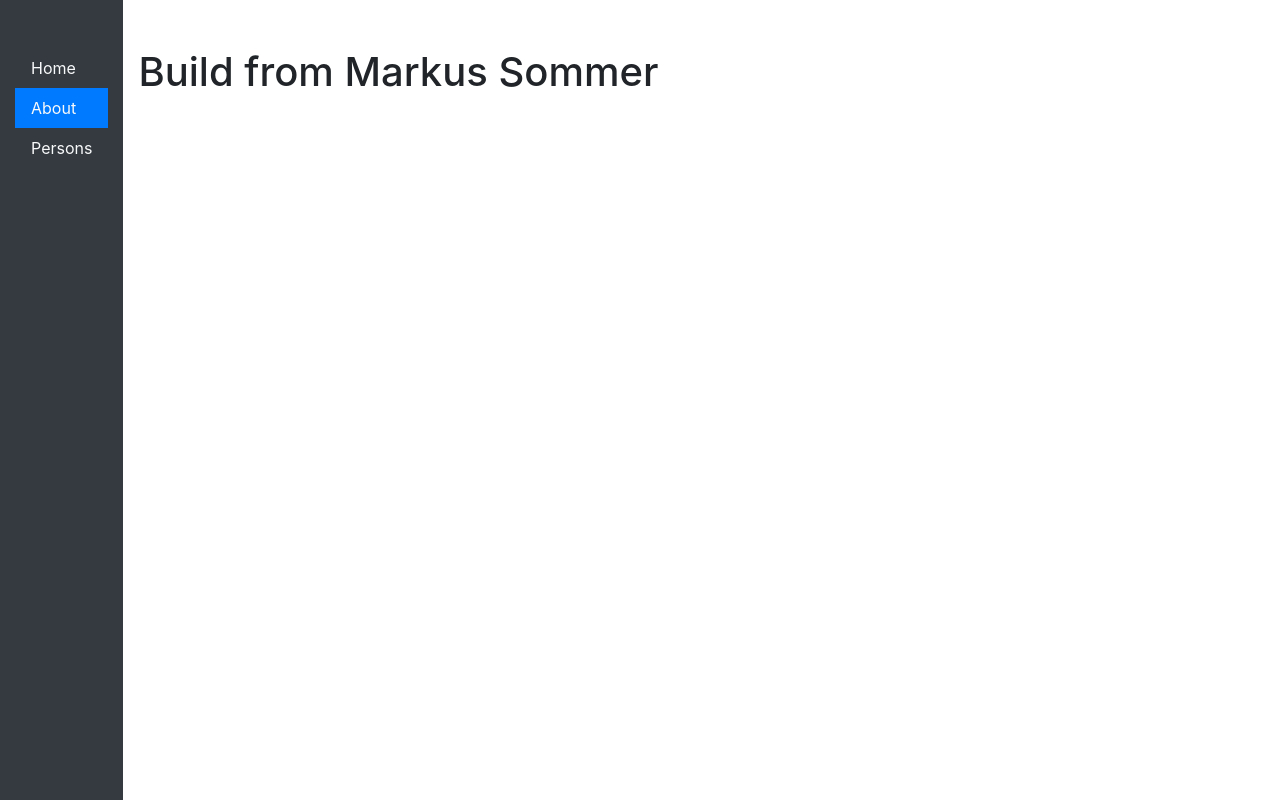
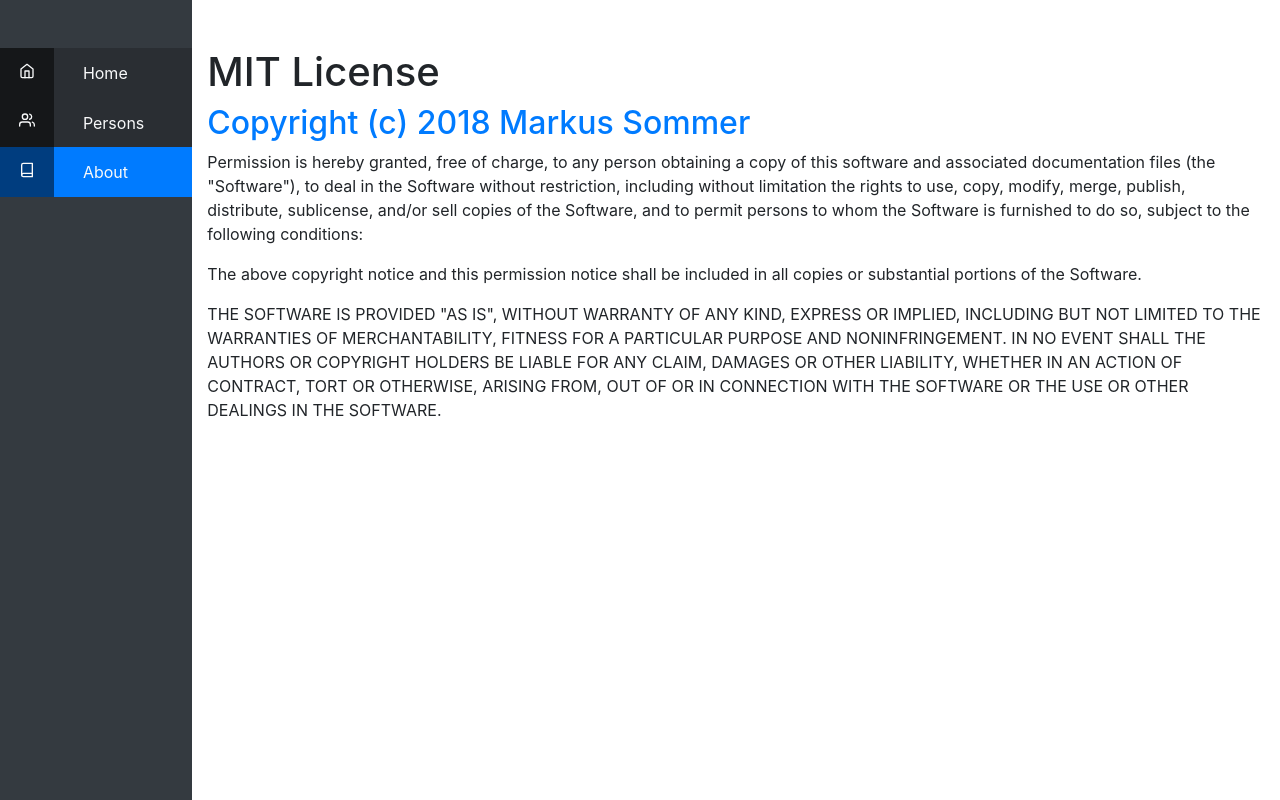
Before and after one commit to tally-it/tally-fe, a React app: page /about in a window 1280 px wide. Built offline with nearby package versions, Linux system fonts and the light colour scheme.

Commit message:
TASK: Style navigation

```diff
--- a/package.json
+++ b/package.json
@@ -42,6 +42,7 @@
     "react-currency-formatter": "^1.1.0",
     "react-dev-utils": "^5.0.0",
     "react-dom": "^16.2.0",
+    "react-feather": "^1.0.8",
     "react-router": "^4.2.0",
     "react-router-dom": "^4.2.2",
     "reactstrap": "^5.0.0-alpha.4",
--- a/src/App.js
+++ b/src/App.js
@@ -1,20 +1,10 @@
 import React, {Component} from 'react';
-import './App.scss';
-
-import {
-    Container,
-    Row,
-    Col,
-    Nav,
-    NavItem,
-} from 'reactstrap';
+import {Container, Row, Col} from 'reactstrap';
+import {BrowserRouter as Router, Route} from 'react-router-dom'
 import Persons from './containers/Persons';
 import About from './containers/About';
-import {
-    BrowserRouter as Router,
-    Route,
-    NavLink
-} from 'react-router-dom'
+import './App.scss';
+import Navigatin from './components/Navigation';
 
 class App extends Component {
     render() {
@@ -22,13 +12,8 @@ class App extends Component {
             <Container className='h-100' fluid>
                 <Router>
                     <Row className='justify-content-center h-100'>
-                        <Col className='col-auto bg-dark pt-5 nav-pills'>
-                            <Nav vertical={true}>
-                                <NavItem><NavLink className='nav-link text-light' activeClassName="active" exact={true} to="/">Home</NavLink></NavItem>
-                                <NavItem><NavLink className='nav-link text-light' activeClassName="active" exact={true} to="/about">About</NavLink></NavItem>
-                                <NavItem><NavLink className='nav-link text-light' activeClassName="active" exact={true} to="/persons">Persons</NavLink></NavItem>
-                            </Nav>
-
+                        <Col className='col-auto no-padding bg-dark pt-5'>
+                            <Navigatin />
                         </Col>
                         <Col className='pt-5 is-scoll'>
                             <Route path="/about" component={About}/>
--- a/src/App.scss
+++ b/src/App.scss
@@ -5,3 +5,23 @@ html, body, #root {
 .is-scoll {
     overflow: scroll;
 }
+
+.no-padding {
+    padding-right: 0 !important;
+    padding-left: 0 !important;
+}
+
+.nav-main {
+    .nav-link {
+        padding: 0 3rem 0 0;
+        background-color: transparentize(#000, 0.8);
+
+        .svg-wrapper {
+            background-color: transparentize(#000, 0.5);
+            position: relative;
+            display: inline-block;
+            padding: 0.8rem 1.2rem;
+            margin-right: 1.5rem;
+        }
+    }
+}
--- /dev/null
+++ b/src/components/Navigation.js
@@ -0,0 +1,18 @@
+import React, {Component} from 'react';
+import {Nav, NavItem} from 'reactstrap';
+import {NavLink} from 'react-router-dom'
+import '../App.scss';
+import { Home, Users, Book } from 'react-feather';
+
+class Navigation extends Component {
+
+    render() {
+        return <Nav pills={true} className={'nav-main'} vertical={true}>
+            <NavItem><NavLink className='nav-link text-light' activeClassName="active" exact={true} to="/"><span className={'svg-wrapper'}><Home size={16}/></span> Home</NavLink></NavItem>
+            <NavItem><NavLink className='nav-link text-light' activeClassName="active" exact={true} to="/persons"><span className={'svg-wrapper'}><Users size={16}/></span> Persons</NavLink></NavItem>
+            <NavItem><NavLink className='nav-link text-light' activeClassName="active" exact={true} to="/about"><span className={'svg-wrapper'}><Book size={16}/></span> About</NavLink></NavItem>
+        </Nav>;
+    }
+}
+
+export default Navigation;
--- a/src/containers/About.js
+++ b/src/containers/About.js
@@ -3,7 +3,28 @@ import React, {Component} from 'react';
 export default class About extends Component {
     render() {
         return (
-            <h1>Build from Markus Sommer</h1>
+            <div>
+                <h1>MIT License</h1>
+                <h2 className={'text-primary'}>Copyright (c) 2018 Markus Sommer</h2>
+
+                <p>Permission is hereby granted, free of charge, to any person obtaining a copy
+                of this software and associated documentation files (the "Software"), to deal
+                in the Software without restriction, including without limitation the rights
+                to use, copy, modify, merge, publish, distribute, sublicense, and/or sell
+                copies of the Software, and to permit persons to whom the Software is
+                furnished to do so, subject to the following conditions:</p>
+
+                <p>The above copyright notice and this permission notice shall be included in all
+                copies or substantial portions of the Software.</p>
+
+                <p>THE SOFTWARE IS PROVIDED "AS IS", WITHOUT WARRANTY OF ANY KIND, EXPRESS OR
+                IMPLIED, INCLUDING BUT NOT LIMITED TO THE WARRANTIES OF MERCHANTABILITY,
+                FITNESS FOR A PARTICULAR PURPOSE AND NONINFRINGEMENT. IN NO EVENT SHALL THE
+                AUTHORS OR COPYRIGHT HOLDERS BE LIABLE FOR ANY CLAIM, DAMAGES OR OTHER
+                LIABILITY, WHETHER IN AN ACTION OF CONTRACT, TORT OR OTHERWISE, ARISING FROM,
+                OUT OF OR IN CONNECTION WITH THE SOFTWARE OR THE USE OR OTHER DEALINGS IN THE
+                SOFTWARE.</p>
+            </div>
         );
     }
 }
```
Also changed, not shown: 1 other file (tests, documents, lock files or other folders).
